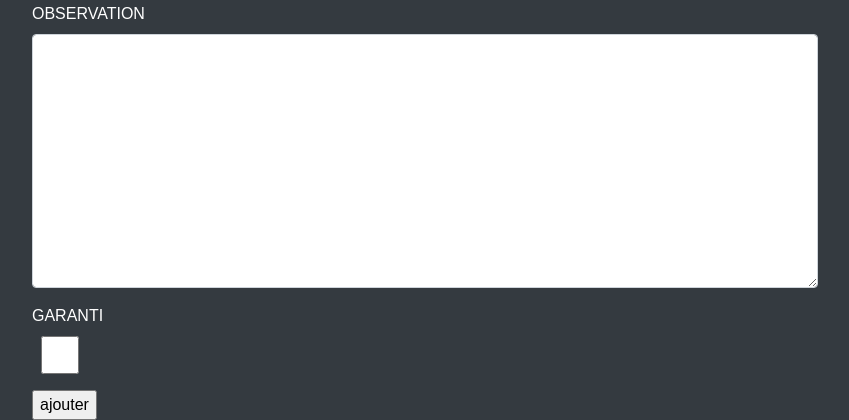
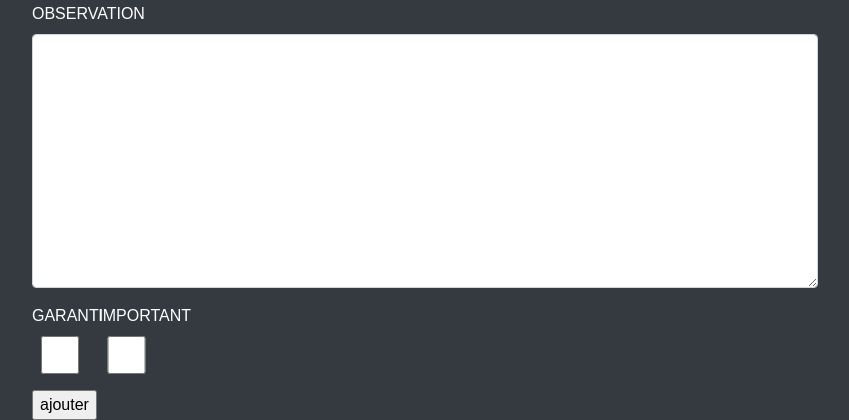
Before and after one commit to Mordnor/stargame_gestion, a Django app: a page that uses gestion_intervention/templates/gestion_intervention/customer_detail.html in a window 1280 px wide. Shown: the part 1286-1706 px from the top of the page, without its empty margins (215-1064 px from the left). Run offline with Django 3.2, Linux system fonts and the light colour scheme; data comes from the database, SQL or seed files in the repository; both versions use the stored data as it was after the commit; some libraries are stand-ins or nearby versions.

Commit message:
add urgent sheet

```diff
--- a/gestion_intervention/models.py
+++ b/gestion_intervention/models.py
@@ -31,6 +31,7 @@ class Customer(models.Model):
 
 class Sheet(models.Model):
     customer = models.ForeignKey(Customer)
+    important = models.BooleanField(default=False)
     date = models.DateTimeField(auto_now_add=True, blank=True)
     statut = models.CharField(max_length=40, choices=STATUS_SHEET)
     other = MultiSelectField(max_length=40, choices=OTHERS_CHOICES, null=True, blank=True )
@@ -47,6 +48,7 @@ class Sheet(models.Model):
 class Request(models.Model):
     customer = models.ForeignKey(Customer)
     reason = models.TextField(null=True, blank=True)
+    important = models.BooleanField(default=False)
     date = models.DateTimeField(auto_now_add=True, blank=True)
 
     def datepublished(self):
--- a/gestion_intervention/templates/gestion_intervention/customer_detail.html
+++ b/gestion_intervention/templates/gestion_intervention/customer_detail.html
@@ -106,6 +106,10 @@
                                     <label>Garanti</label>
                                     {{ sheet_form.guarantee|add_class:"form-control"}}
                                 </div>
+                                <div class="form-group col-md-1">
+                                    <label>Important</label>
+                                    {{ sheet_form.important|add_class:"form-control"}}
+                                </div>
                             </div>
                             <input type="submit" name="submit" value="ajouter" class="updateBtn">
                         </form>
@@ -140,7 +144,10 @@
                                     <label>Motif</label>
                                     {{ request_form.reason|add_class:"form-control"}}
                                 </div>
-
+                                 <div class="form-group col-md-12">
+                                    <label>Important</label>
+                                    {{ request_form.important|add_class:"form-control"}}
+                                </div>
                             </div>
                             <input type="submit" name="submit" value="ajouter" class="updateBtn">
                         </form>
--- a/gestion_intervention/templates/gestion_intervention/request_detail.html
+++ b/gestion_intervention/templates/gestion_intervention/request_detail.html
@@ -48,6 +48,11 @@
     </ul>
     {% endif %}
     <h5>Fiche N°{{request.id}}</h5>
+    {% if request.important == True %}
+      <p class="text-center bg-danger w-50 mx-auto text-uppercase">
+        Requête Urgente
+    </p>
+    {% endif %}
     <h2>Date : {{ request.datepublished }}</h2>
     <h3><h3>{{request.customer.last_name}} {{request.customer.first_name}} </h3>
     <section class="head_sheet">
--- a/gestion_intervention/templates/gestion_intervention/request_update_form.html
+++ b/gestion_intervention/templates/gestion_intervention/request_update_form.html
@@ -15,6 +15,10 @@
                     <label>Motif</label>
                     {{ form.reason|add_class:"form-control"}}
                 </div>
+                <div class="form-group col-md-12">
+                    <label>important</label>
+                    {{ form.important|add_class:"form-control"}}
+                </div>
 
             </div>
             <input type="submit" name="submit" value="submit" class="updateBtn">
--- a/gestion_intervention/templates/gestion_intervention/sheet_update_form.html
+++ b/gestion_intervention/templates/gestion_intervention/sheet_update_form.html
@@ -42,6 +42,10 @@
                     <label>Garanti</label>
                     {{ form.guarantee|add_class:"form-control"}}
                 </div>
+                 <div class="form-group col-md-1">
+                    <label>important</label>
+                    {{ form.important|add_class:"form-control"}}
+                </div>
             </div>
             <input type="submit" name="submit" value="submit" class="updateBtn">
         </form>
```
Also changed, not shown: gestion_intervention/templates/gestion_intervention/sheet_detail.html (+11 -1 lines), db.sqlite3.
